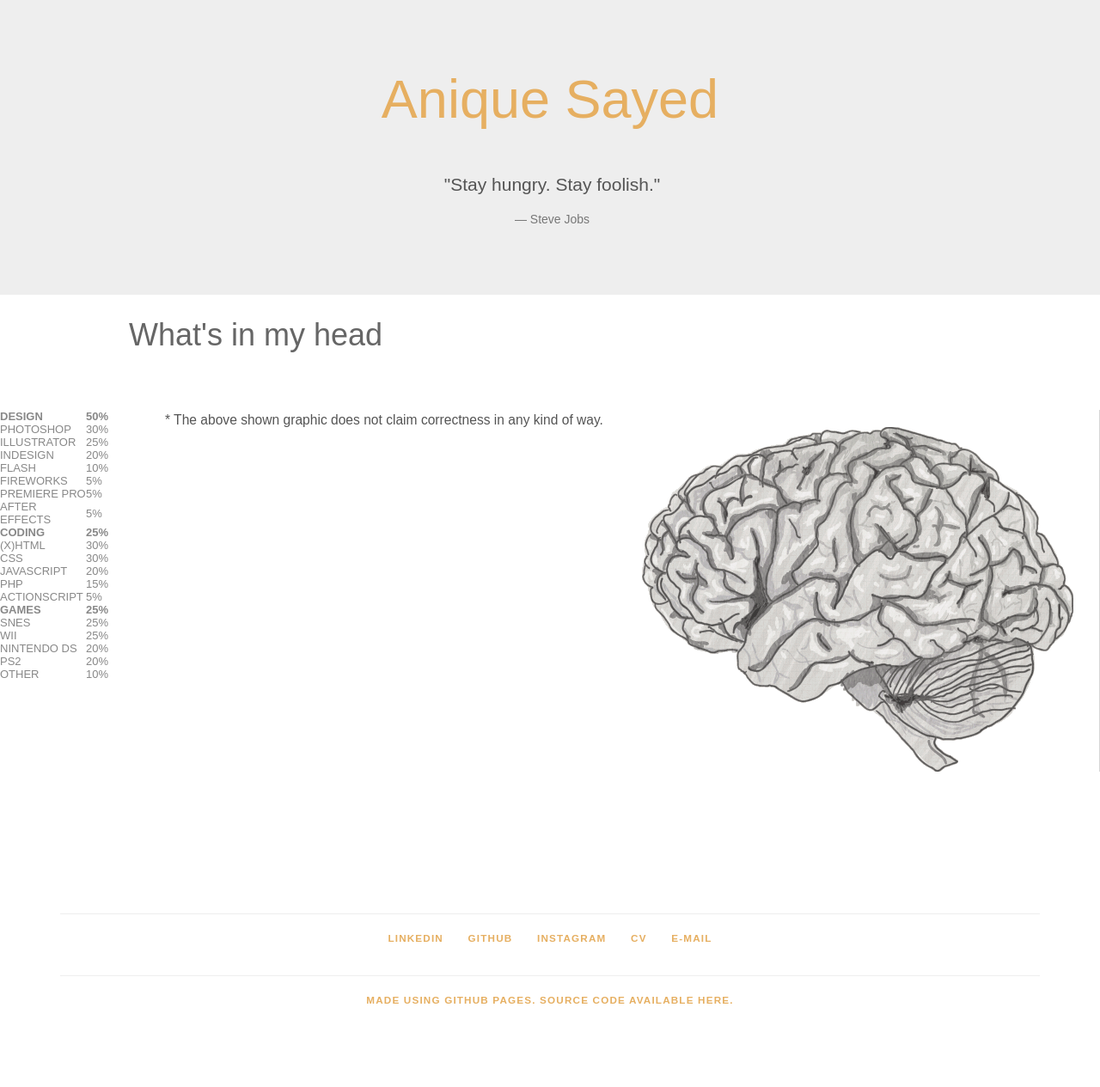
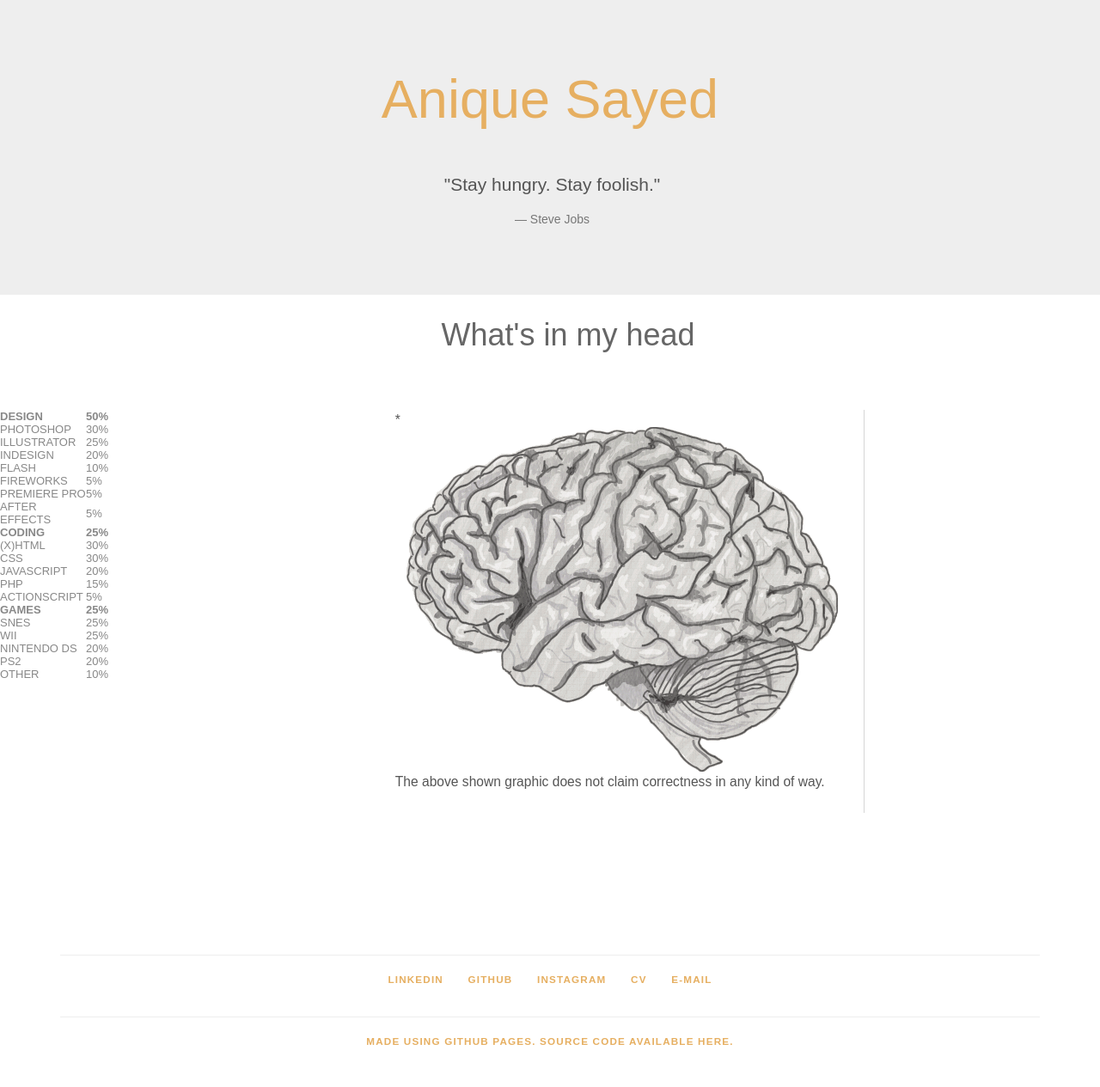
Before and after one commit to aniquesayed/aniquesayed.github.io, a Jekyll site: the page built from languages.html, in a window 1280 px wide. Shown: the whole page at 86% size. Built offline with Jekyll 4.4.1, drawn with Linux system fonts in a browser that asks for light colours; some web fonts are replaced; before the commit the page ends 1217 px from its top, so only the background shows below that.

Commit message:
editing languages page

```diff
--- a/css/skills.css
+++ b/css/skills.css
@@ -96,12 +96,12 @@
 /*==================ABOUT=====================*/
 /*------------------Map-----------------------*/
 
-/*#infografik {
+#infografik {
   width: 731px;
 
   margin: 0 auto;
   padding: 0 0 0 89px;
-}*/
+}
   #infografik h1 {
     padding: 0 0 50px 150px;
   }
```
